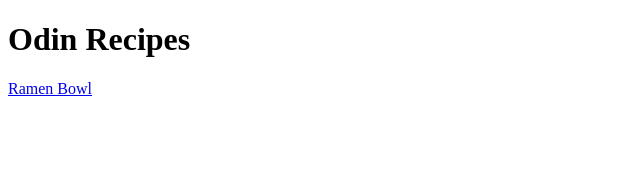
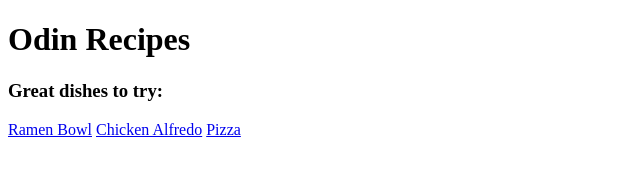
Before and after one commit to XDGHub/odin-recipes, a plain HTML site: page index.html in a window 1280 px wide. Shown: the whole page, without its empty margins (0-640 px from the left). Drawn offline with Linux system fonts and the light colour scheme.

Commit message:
Added new text to home page. Refer to changelog.txt.

```diff
--- a/index.html
+++ b/index.html
@@ -6,7 +6,17 @@
     <title>Odin Recipes</title>
 </head>
 <body>
+
     <h1>Odin Recipes</h1>
+
+    <h3>Great dishes to try:</h3>
+
     <a href="recipes/ramen_bowl.html" target="_blank" rel="noopener noreferrer">Ramen Bowl</a>
+
+    <a href="recipes/chicken_alfredo.html" target="_blank" rel="noopener noreferrer">Chicken Alfredo</a>
+
+    <a href="recipes/pizza.html" target="_blank" rel="noopener noreferrer">Pizza</a>
+
 </body>
+
 </html>
```
